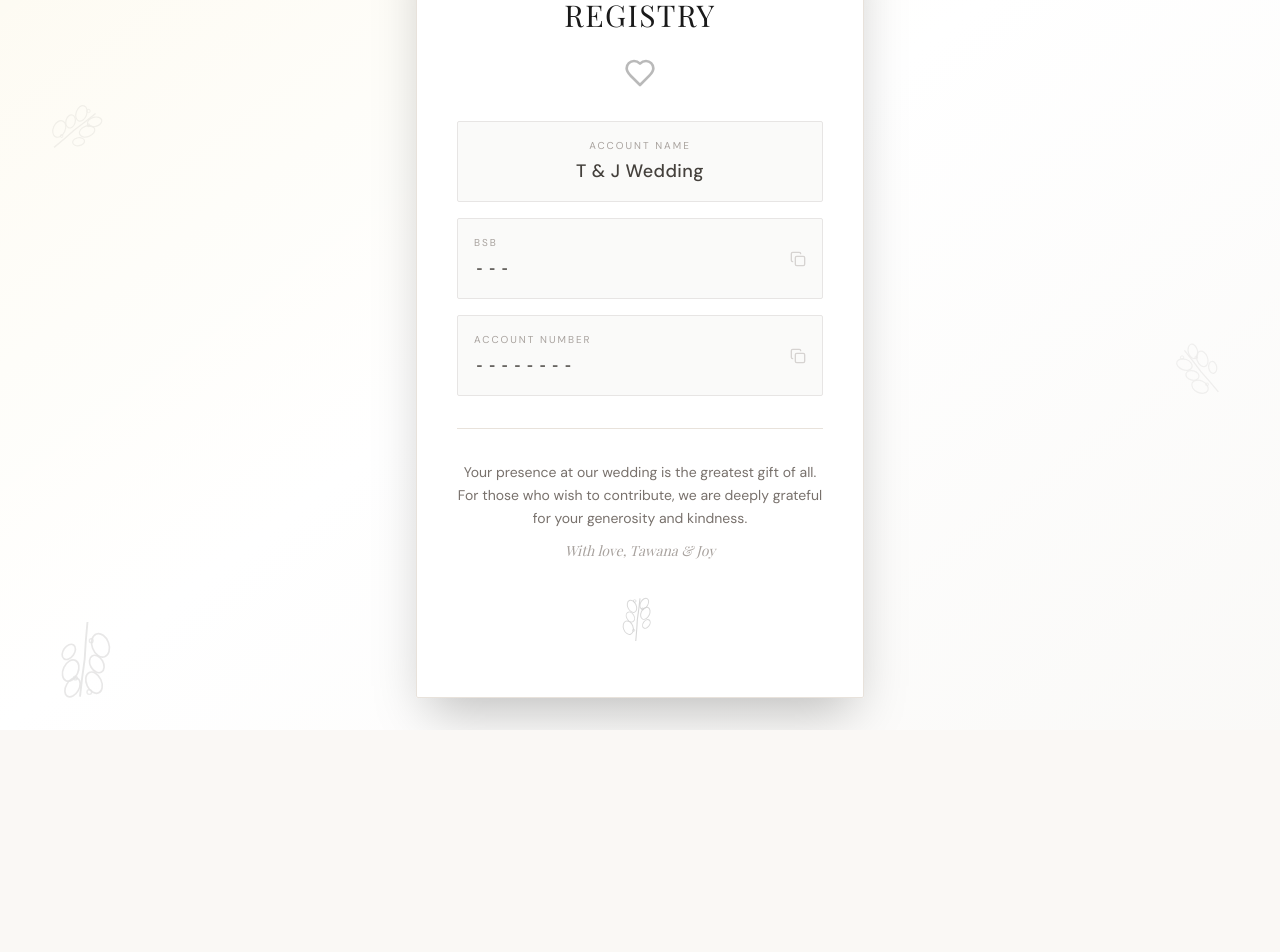
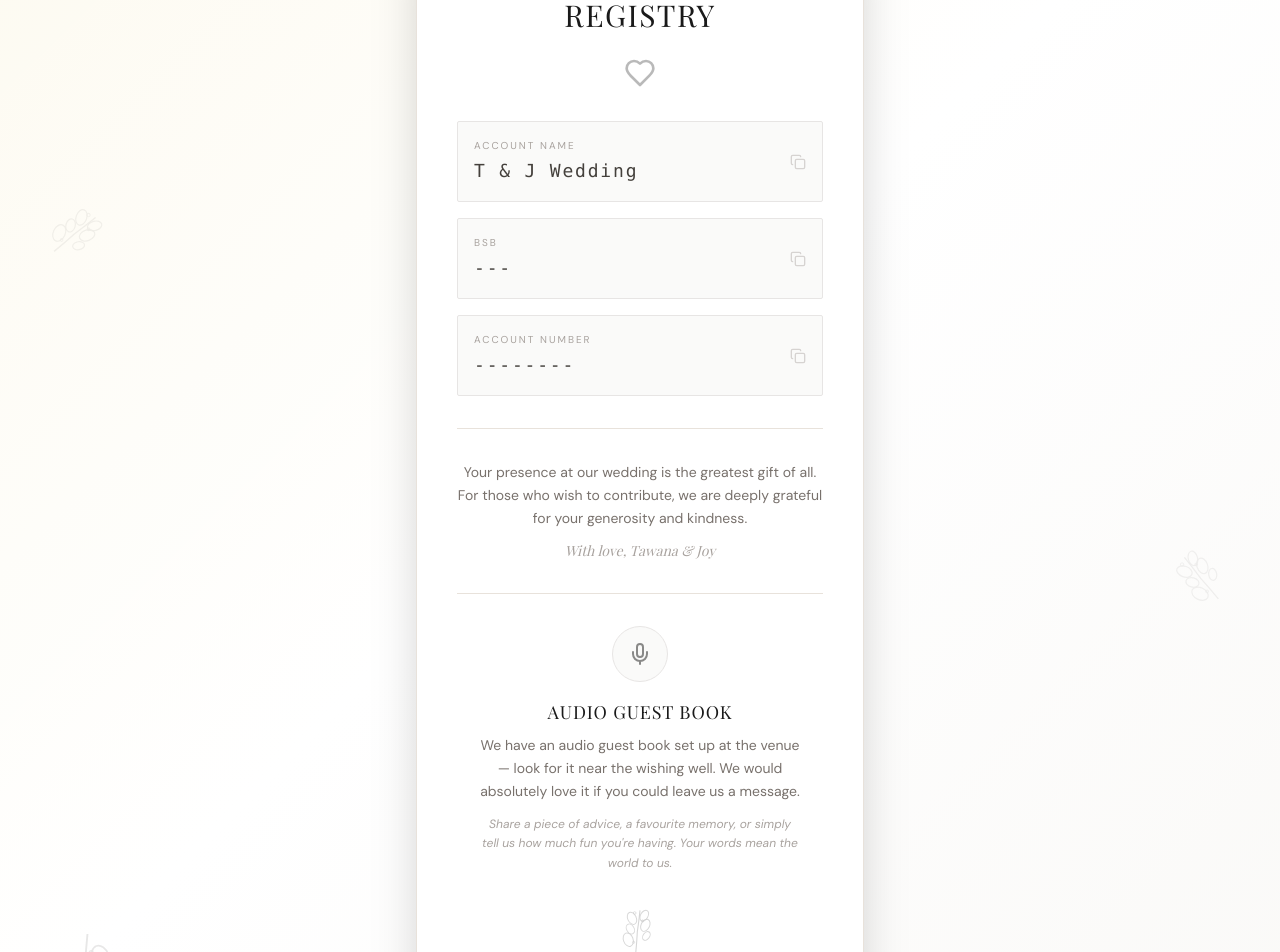
Before and after one commit to TeeRuckus/wedding, a React (Vite) app: page /registry in a window 1280 px wide. Shown: the part 220-1172 px from the top of the page. Before the commit the page ends 950 px from the top, so only its background shows below. Built offline with nearby package versions, Linux system fonts and the light colour scheme; no server answers; the HTML template or start-up script is replaced by a standard one; a web font is replaced by a local one.

Commit message:
guest registery, and photo upload speeds fixed

```diff
--- a/src/components/guest/SharePhotos.jsx
+++ b/src/components/guest/SharePhotos.jsx
@@ -92,18 +92,16 @@ export default function SharePhotos() {
 
   /* ── Upload ── */
 
-  async function uploadAll() {
-    const pending = files.filter((f) => f.status === 'pending' || f.status === 'error');
-    if (pending.length === 0) return;
+  /* ── Upload a single file (with retry) ── */
 
-    setIsUploading(true);
-
-    for (const entry of pending) {
-      // Mark as uploading
+  async function uploadSingleFile(entry) {
     setFiles((prev) =>
       prev.map((f) => (f.id === entry.id ? { ...f, status: 'uploading', error: null } : f))
     );
 
+    const MAX_RETRIES = 2;
+
+    for (let attempt = 0; attempt <= MAX_RETRIES; attempt++) {
       try {
         const timestamp = Date.now();
         const ext = entry.file.name.split('.').pop() || 'jpg';
@@ -116,24 +114,46 @@ export default function SharePhotos() {
             upsert: false,
           });
 
-        if (error) {
+        if (!error) {
+          setFiles((prev) =>
+            prev.map((f) => (f.id === entry.id ? { ...f, status: 'done' } : f))
+          );
+          return; // success — exit retry loop
+        }
+
+        // Last attempt and still errored
+        if (attempt === MAX_RETRIES) {
           setFiles((prev) =>
             prev.map((f) =>
               f.id === entry.id ? { ...f, status: 'error', error: error.message } : f
             )
           );
-        } else {
-          setFiles((prev) =>
-            prev.map((f) => (f.id === entry.id ? { ...f, status: 'done' } : f))
-          );
         }
       } catch (err) {
+        if (attempt === MAX_RETRIES) {
           setFiles((prev) =>
             prev.map((f) =>
               f.id === entry.id ? { ...f, status: 'error', error: 'Upload failed' } : f
             )
           );
         }
+      }
+    }
+  }
+
+  /* ── Upload all pending files in parallel batches ── */
+
+  async function uploadAll() {
+    const pending = files.filter((f) => f.status === 'pending' || f.status === 'error');
+    if (pending.length === 0) return;
+
+    setIsUploading(true);
+
+    const BATCH_SIZE = 3; // Upload 3 photos concurrently
+
+    for (let i = 0; i < pending.length; i += BATCH_SIZE) {
+      const batch = pending.slice(i, i + BATCH_SIZE);
+      await Promise.all(batch.map((entry) => uploadSingleFile(entry)));
     }
 
     setIsUploading(false);
--- a/src/components/guest/WeddingRegistry.jsx
+++ b/src/components/guest/WeddingRegistry.jsx
@@ -1,17 +1,39 @@
 import React, { useState } from 'react';
 import { useNavigate } from 'react-router-dom';
-import { ArrowLeft, Copy, Heart } from 'lucide-react';
+import { ArrowLeft, Copy, Heart, Mic } from 'lucide-react';
 import PageWrapper from '../layout/PageWrapper';
 import BotanicalDecor from '../layout/BotanicalDecor';
 import Toast from '../ui/Toast';
 
-/**
- * Bank details are read from environment variables for security.
- * Set VITE_REGISTRY_BSB and VITE_REGISTRY_ACCOUNT in your .env file.
- */
 const BSB = import.meta.env.VITE_REGISTRY_BSB || '---';
 const ACCOUNT_NUMBER = import.meta.env.VITE_REGISTRY_ACCOUNT || '--------';
 const ACCOUNT_NAME = import.meta.env.VITE_REGISTRY_ACCOUNT_NAME || 'T & J Wedding';
+
+/**
+ * Reusable copyable field — tapping copies value to clipboard.
+ */
+function CopyableField({ label, value, onCopy }) {
+  return (
+    <button
+      onClick={() => onCopy(value, label)}
+      className="w-full bg-stone-50 border border-stone-200 rounded-sm p-4
+                 hover:bg-stone-100 transition-colors text-left group"
+    >
+      <div className="flex items-center justify-between">
+        <div>
+          <p className="text-[10px] tracking-[0.2em] uppercase text-stone-400 mb-1">
+            {label}
+          </p>
+          <p className="text-stone-700 font-mono text-lg tracking-widest">
+            {value}
+          </p>
+        </div>
+        <Copy className="w-4 h-4 text-stone-300 group-hover:text-stone-500 transition-colors" />
+      </div>
+    </button>
+  );
+}
+
 
 export default function WeddingRegistry() {
   const navigate = useNavigate();
@@ -47,55 +69,25 @@ export default function WeddingRegistry() {
 
         <Heart className="w-8 h-8 text-wedding-black mx-auto opacity-30 mb-8" />
 
-        {/* Bank details */}
+        {/* Bank details — all fields copyable */}
         <div className="space-y-4 mb-8">
-          {/* Account Name */}
-          <div className="bg-stone-50 border border-stone-200 rounded-sm p-4">
-            <p className="text-[10px] tracking-[0.2em] uppercase text-stone-400 mb-1">
-              Account Name
-            </p>
-            <p className="text-stone-700 font-medium tracking-wide text-lg">
-              {ACCOUNT_NAME}
-            </p>
-          </div>
+          <CopyableField
+            label="Account Name"
+            value={ACCOUNT_NAME}
+            onCopy={copyToClipboard}
+          />
 
-          {/* BSB */}
-          <button
-            onClick={() => copyToClipboard(BSB, 'BSB')}
-            className="w-full bg-stone-50 border border-stone-200 rounded-sm p-4
-                       hover:bg-stone-100 transition-colors text-left group"
-          >
-            <div className="flex items-center justify-between">
-              <div>
-                <p className="text-[10px] tracking-[0.2em] uppercase text-stone-400 mb-1">
-                  BSB
-                </p>
-                <p className="text-stone-700 font-mono text-lg tracking-widest">
-                  {BSB}
-                </p>
-              </div>
-              <Copy className="w-4 h-4 text-stone-300 group-hover:text-stone-500 transition-colors" />
-            </div>
-          </button>
+          <CopyableField
+            label="BSB"
+            value={BSB}
+            onCopy={copyToClipboard}
+          />
 
-          {/* Account Number */}
-          <button
-            onClick={() => copyToClipboard(ACCOUNT_NUMBER, 'Account number')}
-            className="w-full bg-stone-50 border border-stone-200 rounded-sm p-4
-                       hover:bg-stone-100 transition-colors text-left group"
-          >
-            <div className="flex items-center justify-between">
-              <div>
-                <p className="text-[10px] tracking-[0.2em] uppercase text-stone-400 mb-1">
-                  Account Number
-                </p>
-                <p className="text-stone-700 font-mono text-lg tracking-widest">
-                  {ACCOUNT_NUMBER}
-                </p>
-              </div>
-              <Copy className="w-4 h-4 text-stone-300 group-hover:text-stone-500 transition-colors" />
-            </div>
-          </button>
+          <CopyableField
+            label="Account Number"
+            value={ACCOUNT_NUMBER}
+            onCopy={copyToClipboard}
+          />
         </div>
 
         {/* Gratitude message */}
@@ -110,6 +102,30 @@ export default function WeddingRegistry() {
           </p>
         </div>
 
+        {/* Audio guest book section */}
+        <div className="border-t border-wedding-border mt-8 pt-8">
+          <div className="w-14 h-14 rounded-full bg-stone-50 border border-stone-200
+                          mx-auto mb-4 flex items-center justify-center">
+            <Mic className="w-6 h-6 text-wedding-black opacity-50" />
+          </div>
+
+          <h3 className="text-lg font-serif text-wedding-black tracking-wider mb-2">
+            AUDIO GUEST BOOK
+          </h3>
+
+          <p className="text-stone-500 text-sm leading-relaxed max-w-xs mx-auto">
+            We have an audio guest book set up at the venue — look for
+            it near the wishing well. We would absolutely love it if
+            you could leave us a message.
+          </p>
+
+          <p className="text-stone-400 text-xs mt-3 italic leading-relaxed max-w-xs mx-auto">
+            Share a piece of advice, a favourite memory, or simply
+            tell us how much fun you're having. Your words mean
+            the world to us.
+          </p>
+        </div>
+
         <BotanicalDecor className="w-16 h-16 text-wedding-black mx-auto mt-8 opacity-20" />
       </div>
 
```
Lines whose indentation alone changed are shown as unchanged.
